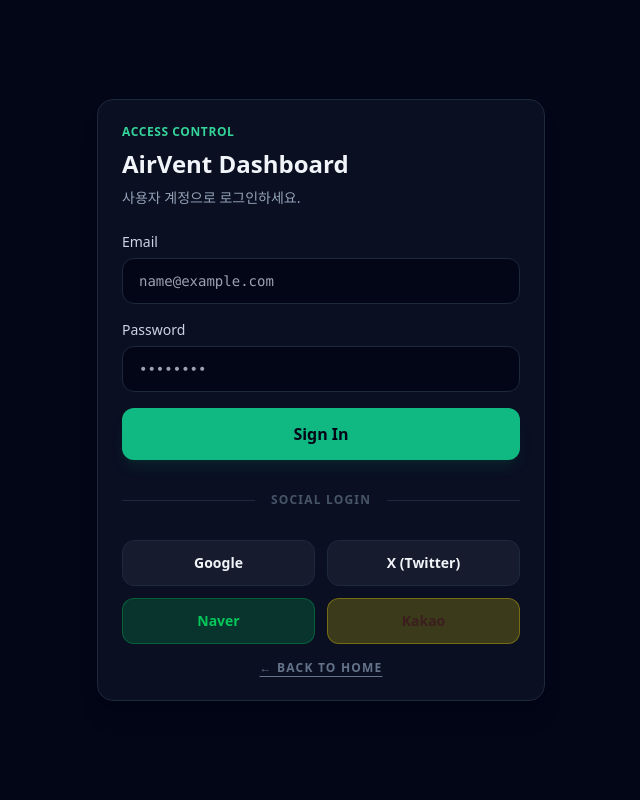
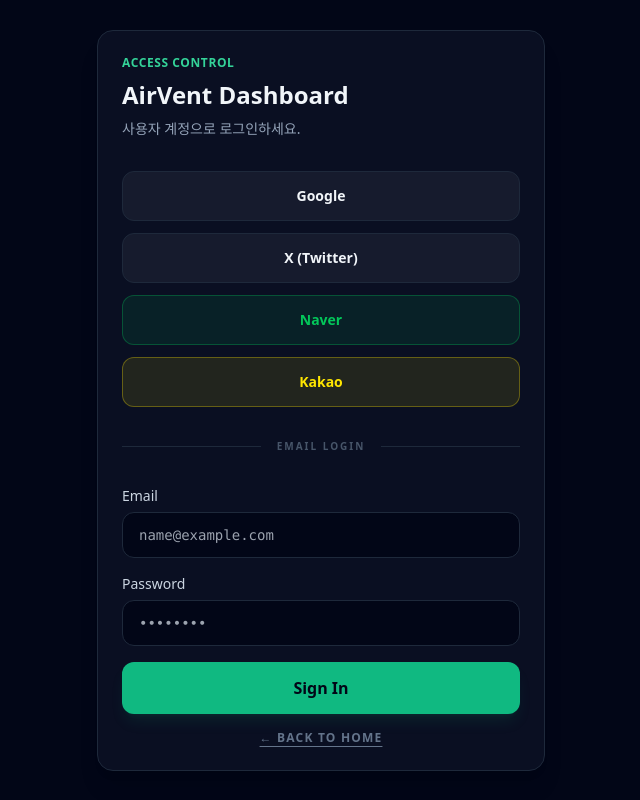
Before and after one commit to yhkdw/Airvent-codex, a React (Vite) app in the folder dashboard/: page /login in a window 1280 px wide. Shown: the whole page, without its empty margins (319-959 px from the left). Built offline with nearby package versions, Linux system fonts and the light colour scheme; what @solana/web3.js would draw is missing.

Commit message:
style: move social logins to top and update layout to single-line

```diff
--- a/dashboard/src/pages/LoginPage.tsx
+++ b/dashboard/src/pages/LoginPage.tsx
@@ -23,8 +23,48 @@
           사용자 계정으로 로그인하세요.
         </p>
 
+        {/* Social Logins */}
+        <div className="mt-8">
+          <div className="flex flex-col gap-3">
+            <button
+              type="button"
+              onClick={() => handleSocialLogin('google')}
+              className="w-full flex items-center justify-center gap-3 rounded-xl bg-white/5 border border-slate-800 py-3.5 text-sm font-bold hover:bg-white/10 transition"
+            >
+              Google
+            </button>
+            <button
+              type="button"
+              onClick={() => handleSocialLogin('twitter')}
+              className="w-full flex items-center justify-center gap-3 rounded-xl bg-white/5 border border-slate-800 py-3.5 text-sm font-bold hover:bg-white/10 transition"
+            >
+              X (Twitter)
+            </button>
+            <button
+              type="button"
+              onClick={() => handleSocialLogin('naver')}
+              className="w-full flex items-center justify-center gap-3 rounded-xl bg-[#03C75A]/10 border border-[#03C75A]/30 py-3.5 text-sm font-bold hover:bg-[#03C75A]/20 transition text-[#03C75A]"
+            >
+              Naver
+            </button>
+            <button
+              type="button"
+              onClick={() => handleSocialLogin('kakao')}
+              className="w-full flex items-center justify-center gap-3 rounded-xl bg-[#FEE500]/10 border border-[#FEE500]/30 py-3.5 text-sm font-bold hover:bg-[#FEE500]/20 transition text-[#FEE500]"
+            >
+              Kakao
+            </button>
+          </div>
+
+          <div className="relative flex items-center py-8">
+            <div className="flex-grow border-t border-slate-800"></div>
+            <span className="flex-shrink mx-4 text-[10px] font-black text-slate-600 uppercase tracking-[0.2em]">Email Login</span>
+            <div className="flex-grow border-t border-slate-800"></div>
+          </div>
+        </div>
+
         <form
-          className="mt-6 space-y-4"
+          className="space-y-4"
           onSubmit={async (e) => {
             e.preventDefault();
             setError("");
@@ -80,46 +120,6 @@
             {loading ? "Signing In..." : "Sign In"}
           </button>
 
-          {/* Social Logins */}
-          <div className="mt-8">
-            <div className="relative flex items-center py-4">
-              <div className="flex-grow border-t border-slate-800"></div>
-              <span className="flex-shrink mx-4 text-xs font-bold text-slate-600 uppercase tracking-widest">Social Login</span>
-              <div className="flex-grow border-t border-slate-800"></div>
-            </div>
-
-            <div className="grid grid-cols-2 gap-3 mt-4">
-              <button
-                type="button"
-                onClick={() => handleSocialLogin('google')}
-                className="flex items-center justify-center gap-2 rounded-xl bg-white/5 border border-slate-800 py-3 text-sm font-semibold hover:bg-white/10 transition"
-              >
-                Google
-              </button>
-              <button
-                type="button"
-                onClick={() => handleSocialLogin('twitter')}
-                className="flex items-center justify-center gap-2 rounded-xl bg-white/5 border border-slate-800 py-3 text-sm font-semibold hover:bg-white/10 transition"
-              >
-                X (Twitter)
-              </button>
-              <button
-                type="button"
-                onClick={() => handleSocialLogin('naver')}
-                className="flex items-center justify-center gap-2 rounded-xl bg-[#03C75A]/20 border border-[#03C75A]/30 py-3 text-sm font-semibold hover:bg-[#03C75A]/30 transition text-[#03C75A]"
-              >
-                Naver
-              </button>
-              <button
-                type="button"
-                onClick={() => handleSocialLogin('kakao')}
-                className="flex items-center justify-center gap-2 rounded-xl bg-[#FEE500]/20 border border-[#FEE500]/30 py-3 text-sm font-semibold hover:bg-[#FEE500]/30 transition text-[#3C1E1E]"
-              >
-                Kakao
-              </button>
-            </div>
-          </div>
-
           <div className="flex items-center justify-center mt-8">
             <Link to="/" className="text-xs font-bold text-slate-500 hover:text-slate-300 transition uppercase tracking-widest underline underline-offset-4">
               ← Back to Home
```
